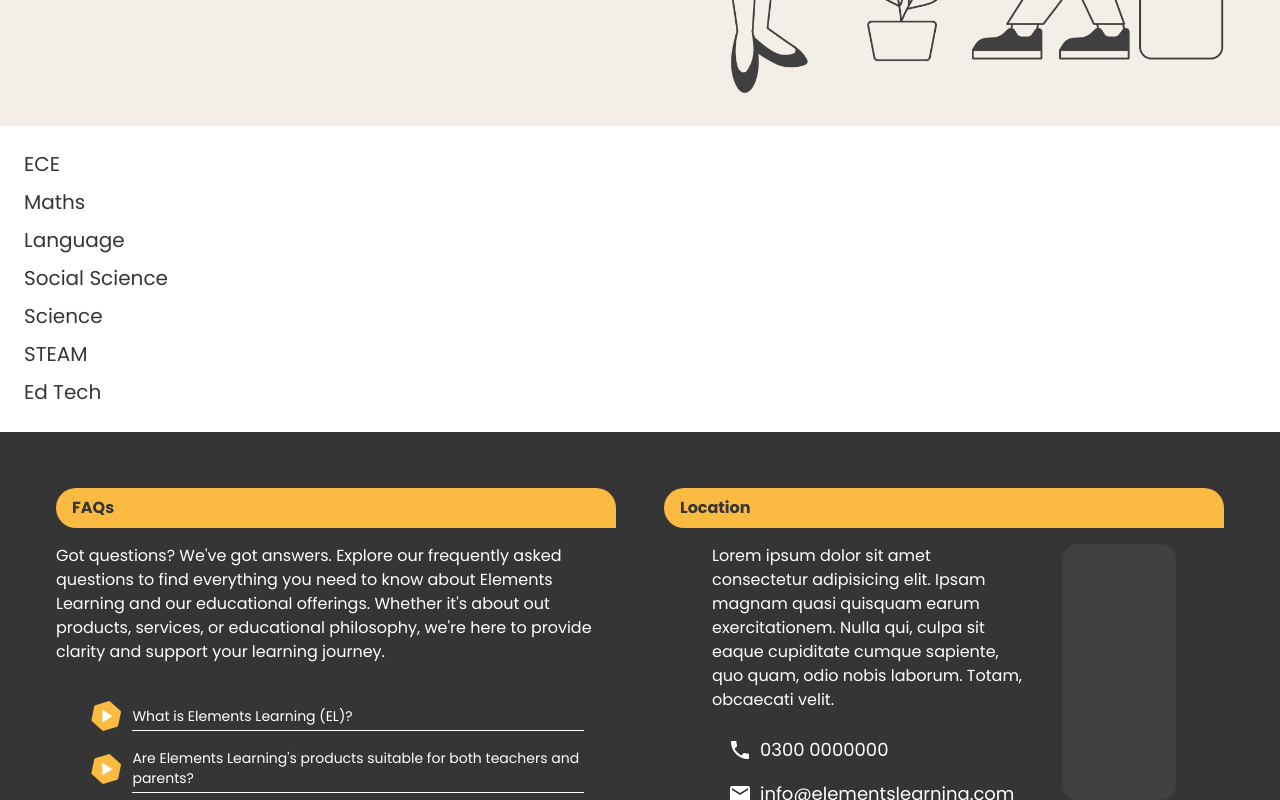
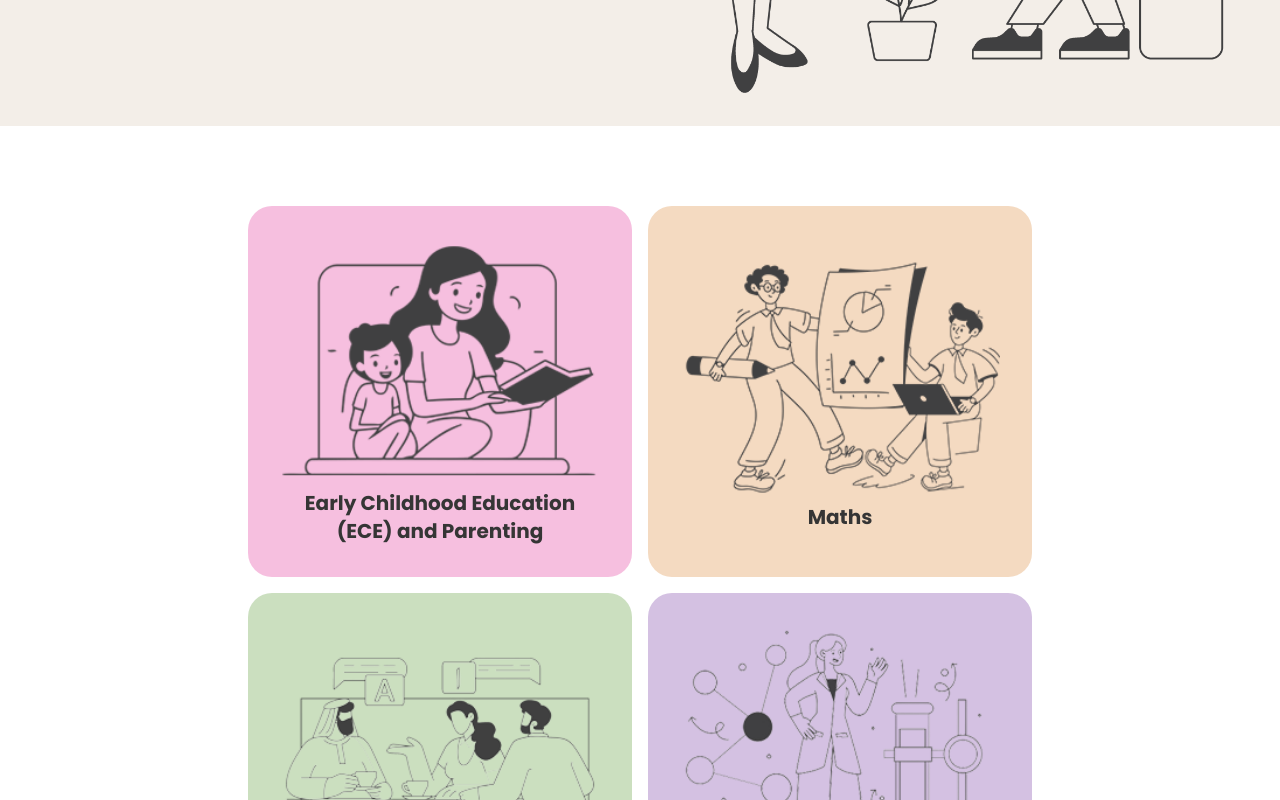
Before and after one commit to TahaShah141/elements-learning, a React (Vite) app: page /services in a window 1280 px wide. Shown: the part 620-1420 px from the top of the page. Built offline with nearby package versions, Linux system fonts and the light colour scheme.

Commit message:
add 404 and whatweoffer page

```diff
--- a/src/App.jsx
+++ b/src/App.jsx
@@ -7,6 +7,7 @@ import { BlogPage } from "./Pages/BlogPage"
 import { WhatWeOfferPage } from "./Pages/WhatWeOfferPage/WhatWeOfferPage"
 import { TabView } from "./Pages/WhatWeOfferPage/Sections/TabView"
 import { sections } from "./Pages/WhatWeOfferPage/Sections/sections"
+import { NotFound } from "./Pages/NotFound"
 
 const RootLayout = () => {
   return (
@@ -26,6 +27,7 @@ const router = createBrowserRouter(
       <Route path="blogs" element={<BlogPage />} />
       <Route path="services" element={<WhatWeOfferPage />}/>
       <Route path="services/maths" element={<TabView {...(sections[0])} />} />
+      <Route path="*" element={<NotFound />} />
     </Route>
   )
 )
--- a/src/Pages/LandingPage/WhatWeOffer.jsx
+++ b/src/Pages/LandingPage/WhatWeOffer.jsx
@@ -4,55 +4,62 @@ import { SlidingDiv } from "../../components/SlidingDiv"
 import { CustomAccordion } from "@/components/custom/CustomAccordion"
 import { ArrowRightIcon } from "lucide-react"
 
-const services = [
+export const services = [
   {
     title: "Early Childhood Education (ECE) and Parenting",
     content: "Lorem ipsum, dolor sit amet consectetur adipisicing elit. Numquam nihil unde assumenda iste dolores. Corporis magnam sapiente odit pariatur officia.",
     illustrationSrc: "/landingpage/ece.png",
-    link: "/",
-    linkText: "Learn more"
+    link: "/services/ece",
+    linkText: "Learn more",
+    color: "#DA037F"
   },
   {
     title: "Maths",
     content: "Lorem ipsum, dolor sit amet consectetur adipisicing elit. Numquam nihil unde assumenda iste dolores. Corporis magnam sapiente odit pariatur officia.",
     illustrationSrc: "/landingpage/maths.png",
-    link: "/",
-    linkText: "Learn more"
+    link: "/services/maths",
+    linkText: "Learn more",
+    color: "#D36E08"
   },
   {
     title: "Language",
     content: "Lorem ipsum, dolor sit amet consectetur adipisicing elit. Numquam nihil unde assumenda iste dolores. Corporis magnam sapiente odit pariatur officia.",
     illustrationSrc: "/landingpage/language.png",
-    link: "/",
-    linkText: "Learn more"
+    link: "/services/language",
+    linkText: "Learn more",
+    color: "#307F01"
   },
   {
     title: "Science",
     content: "Lorem ipsum, dolor sit amet consectetur adipisicing elit. Numquam nihil unde assumenda iste dolores. Corporis magnam sapiente odit pariatur officia.",
     illustrationSrc: "/landingpage/science.png",
-    link: "/",
-    linkText: "Learn more"
+    link: "/services/science",
+    linkText: "Learn more",
+    color: "#55088C"
   },
   {
     title: "Social Science",
     content: "Lorem ipsum, dolor sit amet consectetur adipisicing elit. Numquam nihil unde assumenda iste dolores. Corporis magnam sapiente odit pariatur officia.",
     illustrationSrc: "/landingpage/socialscience.png",
-    link: "/",
-    linkText: "Learn more"
+    link: "/services/socialsciences",
+    linkText: "Learn more",
+    color: "#007E3D"
   },
   {
     title: "STEAM (connected learning)",
     content: "Lorem ipsum, dolor sit amet consectetur adipisicing elit. Numquam nihil unde assumenda iste dolores. Corporis magnam sapiente odit pariatur officia.",
     illustrationSrc: "/landingpage/steam.png",
-    link: "/",
-    linkText: "Learn more"
+    link: "/services/steam",
+    linkText: "Learn more",
+    color: "#00678F"
   },
   {
     title: "Ed Tech",
     content: "Lorem ipsum, dolor sit amet consectetur adipisicing elit. Numquam nihil unde assumenda iste dolores. Corporis magnam sapiente odit pariatur officia.",
     illustrationSrc: "/landingpage/edtech.png",
-    link: "/",
-    linkText: "Learn more"
+    link: "/services/edtech",
+    linkText: "Learn more",
+    color: "#D86B10"
   }
 ]
 
--- /dev/null
+++ b/src/Pages/NotFound.jsx
@@ -0,0 +1,10 @@
+import { Link } from "react-router-dom"
+
+export const NotFound = () => {
+  return (
+    <div className="size-screen flex flex-col justify-center items-center p-16">
+      <img src="/404/404.jpg" alt="" className="w-full"/>
+      <Link to={"/"} className="p-4 bg-light-black text-white font-bold text-2xl rounded-md">Go Home</Link>
+    </div>
+  )
+}
--- a/src/Pages/WhatWeOfferPage/WhatWeOfferPage.jsx
+++ b/src/Pages/WhatWeOfferPage/WhatWeOfferPage.jsx
@@ -1,6 +1,8 @@
 import { Footer } from "@/components/Footer"
 import { StaggeredHeaders } from "@/components/StaggeredHeaders"
 import { NavLink } from "react-router-dom"
+import { services } from "../LandingPage/WhatWeOffer"
+
 
 export const WhatWeOfferPage = () => {
   return (
@@ -12,14 +14,14 @@ export const WhatWeOfferPage = () => {
           <img src="/whatweofferpage/whatweoffer.png" alt="" />
         </div>
       </section>
-      <section className="w-full flex gap-2 p-6 flex-wrap">
-        <NavLink to="/services/ece" className={`text-xl transition-all duration-500 border-b-2 border-transparent hover:border-[#FBBA41] w-full`}>ECE</NavLink>
-        <NavLink to="/services/maths" className={`text-xl transition-all duration-500 border-b-2 border-transparent hover:border-[#FBBA41] w-full`}>Maths</NavLink>
-        <NavLink to="/services/language" className={`text-xl transition-all duration-500 border-b-2 border-transparent hover:border-[#FBBA41] w-full`}>Language</NavLink>
-        <NavLink to="/services/socialsciences" className={`text-xl transition-all duration-500 border-b-2 border-transparent hover:border-[#FBBA41] w-full`}>Social Science</NavLink>
-        <NavLink to="/services/science" className={`text-xl transition-all duration-500 border-b-2 border-transparent hover:border-[#FBBA41] w-full`}>Science</NavLink>
-        <NavLink to="/services/steam" className={`text-xl transition-all duration-500 border-b-2 border-transparent hover:border-[#FBBA41] w-full`}>STEAM</NavLink>
-        <NavLink to="/services/edtech" className={`text-xl transition-all duration-500 border-b-2 border-transparent hover:border-[#FBBA41] w-full`}>Ed Tech</NavLink>
+      <section className="w-full flex justify-center flex-wrap gap-4 p-4 xs:p-8 sm:p-12 lg:p-16 xl:p-20">
+        {services.map( service => (
+          <NavLink to={service.link} className="rounded-3xl flex flex-col gap-2 justify-center items-center w-96 p-8 sm:w-40 sm:p-4 lg:w-64 lg:p-8 xl:w-96" style={{backgroundColor: service.color+"40"}}>
+            <img src={service.illustrationSrc} alt={service.alt} className="w-full"/>
+            <p className="font-bold text-xl sm:text-xs md:text-base lg:text-xl text-center">{service.title}</p>
+          </NavLink>
+        ))}
+
       </section>
       <Footer />
     </div>
```
Also changed, not shown: public/404/404.jpg (added).
